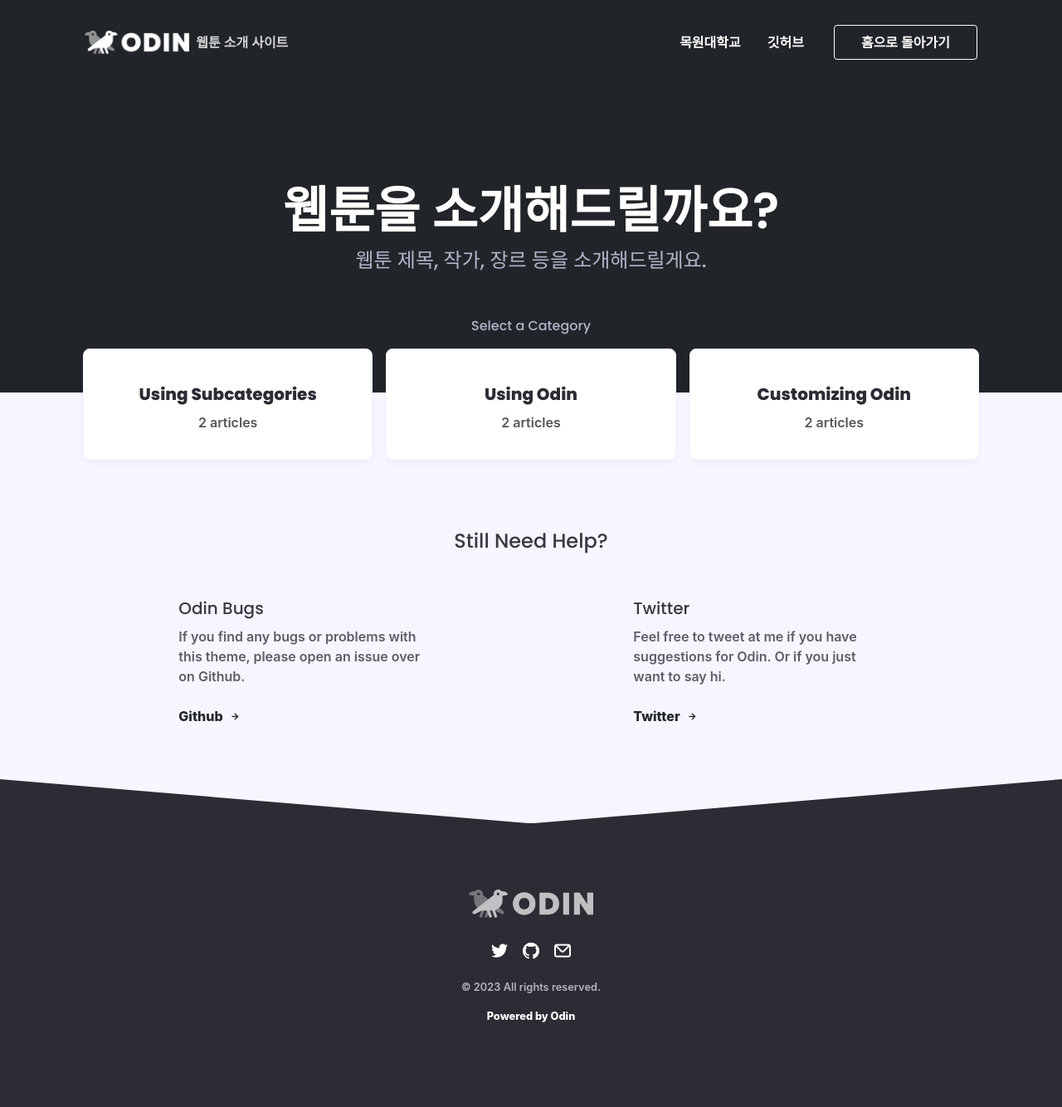
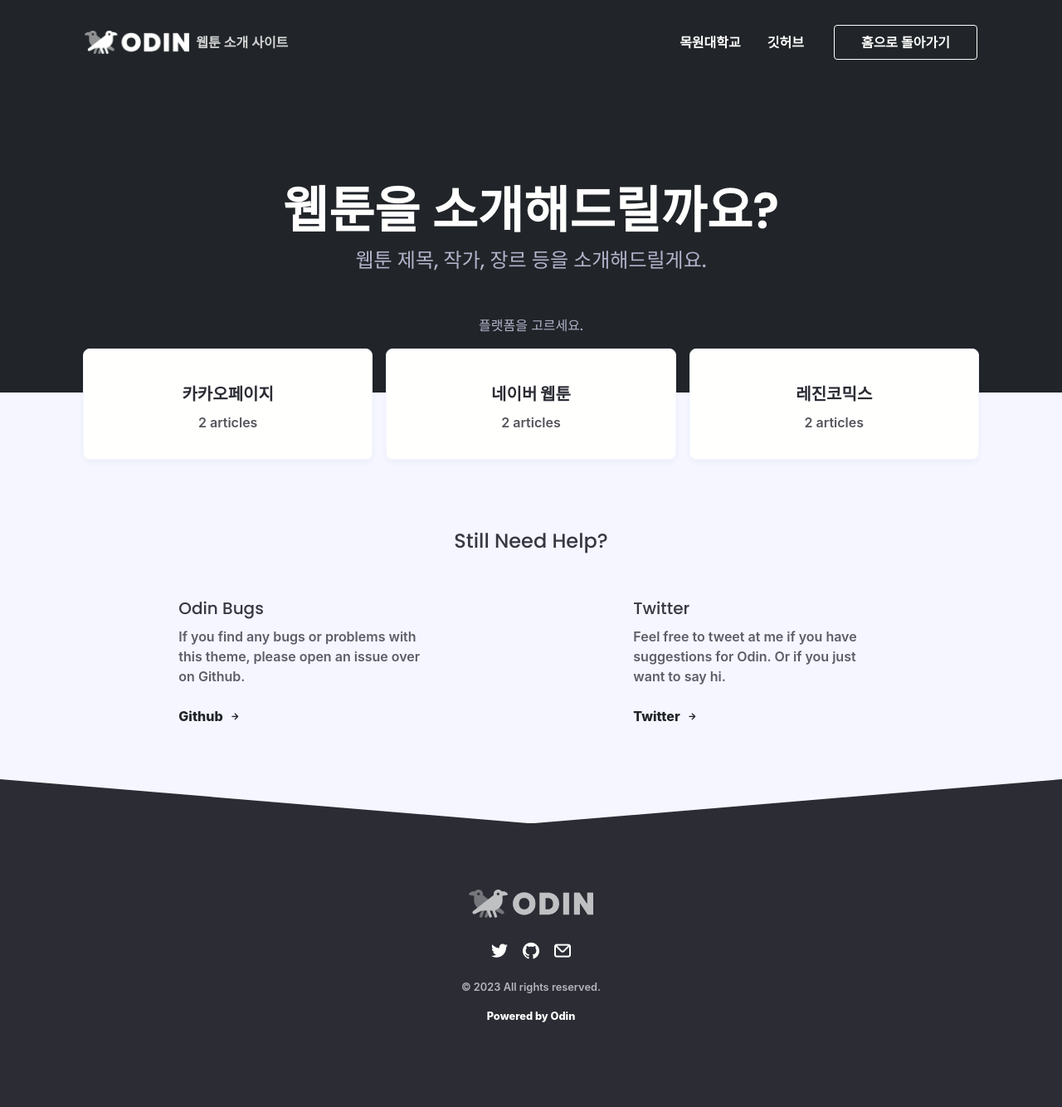
Before and after one commit to martin-yeo/k1163, a Jekyll site: the page built from index.html, in a window 1280 px wide. Shown: the whole page at 83% size. Built offline with Jekyll 4.4.1, drawn with Linux system fonts in a browser that asks for light colours; nearby versions of some CDN libraries; some web fonts are replaced; comment, search, counter and statistics services are not loaded.

Commit message:
카테고리 이름까지 수정완료

```diff
--- a/_data/category_list.yml
+++ b/_data/category_list.yml
@@ -2,11 +2,11 @@
 
 
 using-subcategories:
-  name: Using Subcategories
-  description: Learn to use subcategories!
+  name: 카카오페이지
+  description: 카카오페이지의 웹툰을 소개해드릴게요.
 using-odin:
-  name: Using Odin
-  description: Welcome to Odin, time to get started
+  name: 네이버 웹툰
+  description: 네이버의 웹툰을 소개해드릴게요.
 customizing-odin:
-  name: Customizing Odin
-  description: Welcome to Odin, time to get started
+  name: 레진코믹스
+  description: 레진코믹스의 웹툰을 소개해드릴게요.
--- a/index.html
+++ b/index.html
@@ -9,7 +9,7 @@ title: Home
       <div class="container grid-xl">
         <div class="columns negative-m-s">
           <div class="column col-12 text-center">
-            <h6 class="text-secondary">Select a Category</h6>
+            <h6 class="text-secondary">플랫폼을 고르세요.</h6>
           </div>
           {% for category in site.data.category_list %}
           {% capture category_name %}{{ category | first }}{% endcapture %}
```
